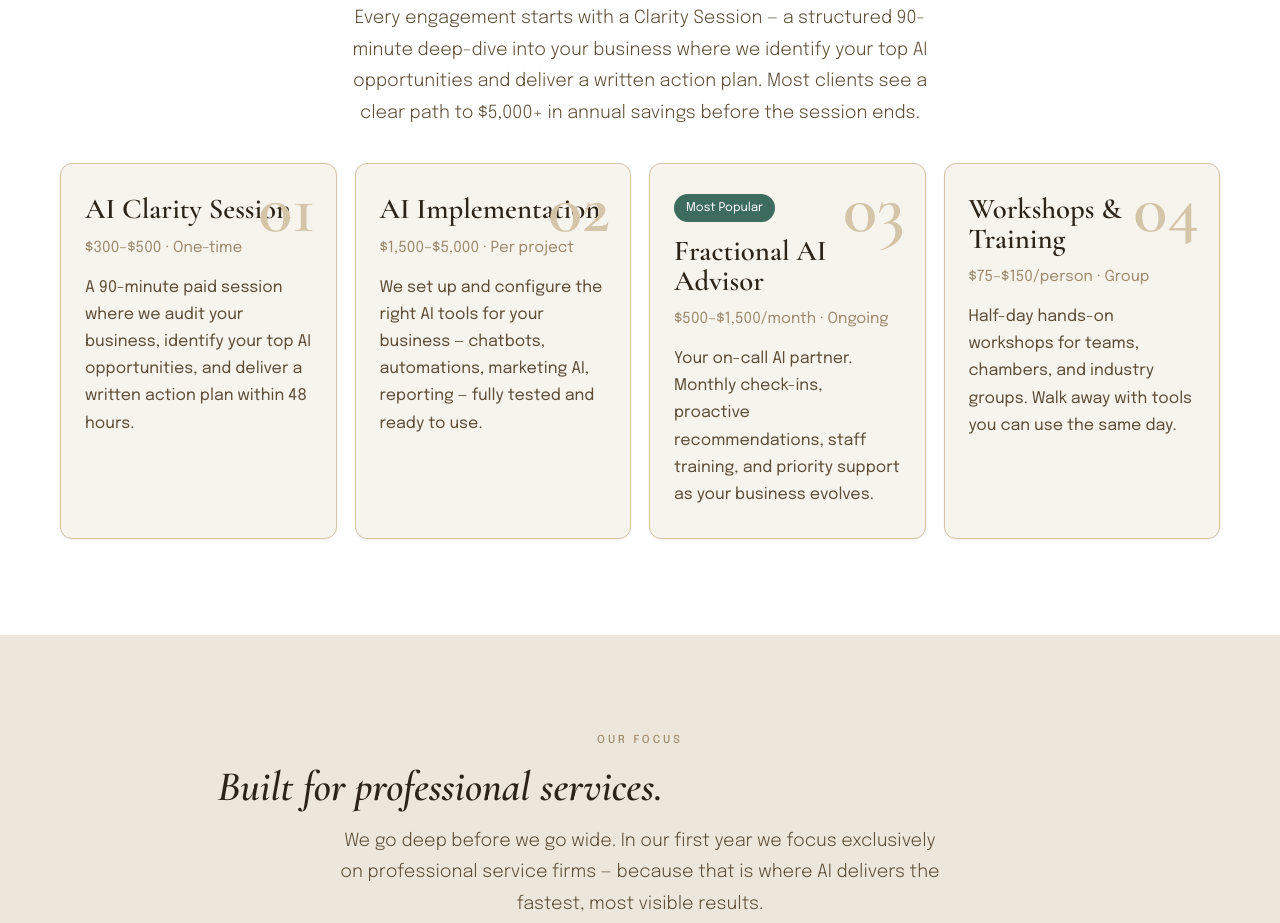
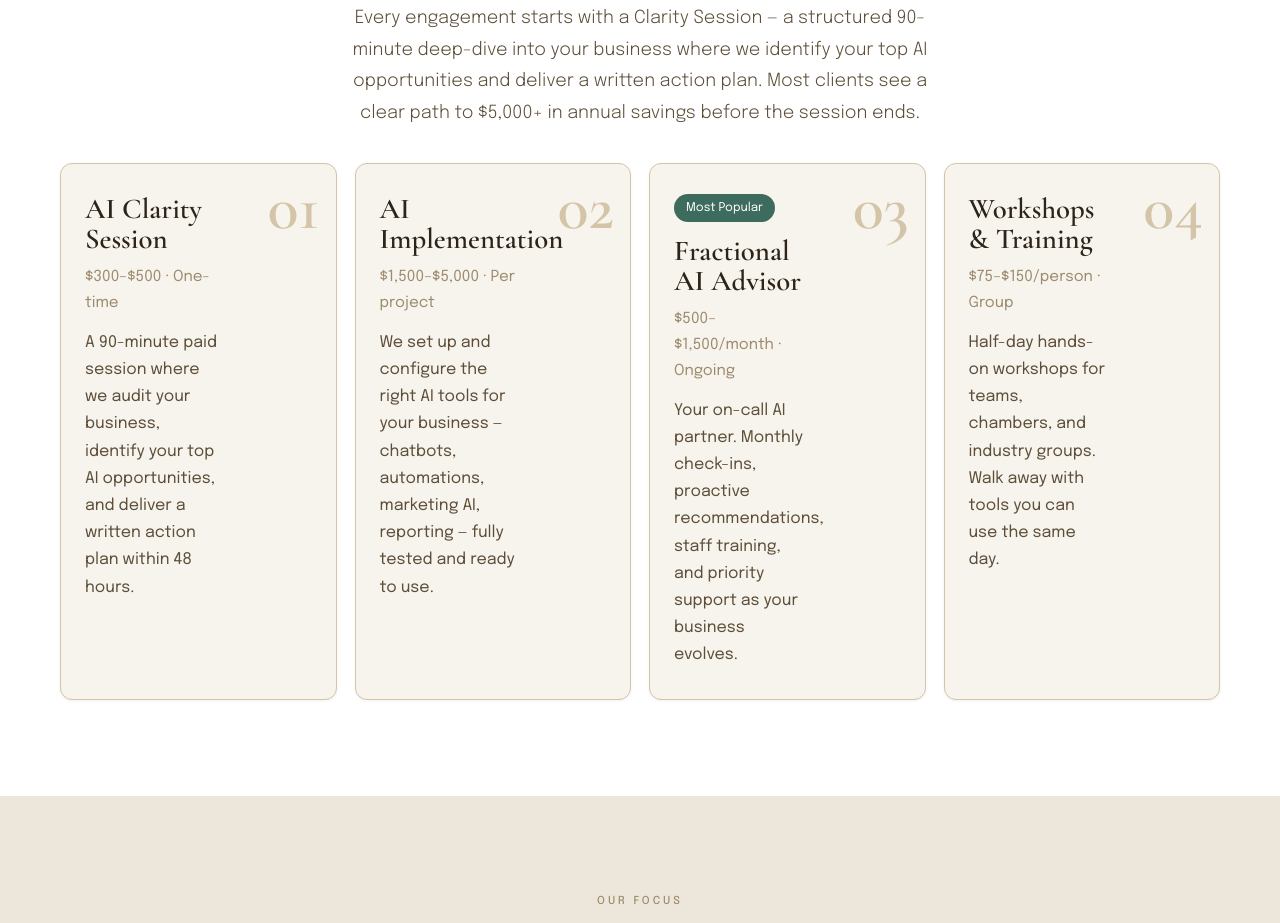
Before and after one commit to nbarris11/AIbiz, a plain HTML site: page index.html in a window 1280 px wide. Shown: the part 1023-1946 px from the top of the page. Drawn offline with nearby package versions, Linux system fonts and the light colour scheme.

Commit message:
Fix service card numeral overlap

```diff
--- a/styles.css
+++ b/styles.css
@@ -433,7 +433,7 @@ p {
 .service-card {
   position: relative;
   overflow: hidden;
-  padding: 30px 24px;
+  padding: 30px 112px 30px 24px;
   border: 1px solid var(--tan-light);
   border-radius: 12px;
   background: var(--parchment);
@@ -442,11 +442,11 @@ p {
 
 .service-number {
   position: absolute;
-  top: 10px;
-  right: 20px;
+  top: 12px;
+  right: 16px;
   color: var(--tan-light);
   font-family: "Cormorant Garamond", Georgia, serif;
-  font-size: 4.4rem;
+  font-size: 4rem;
   font-weight: 600;
   line-height: 1;
 }
```
